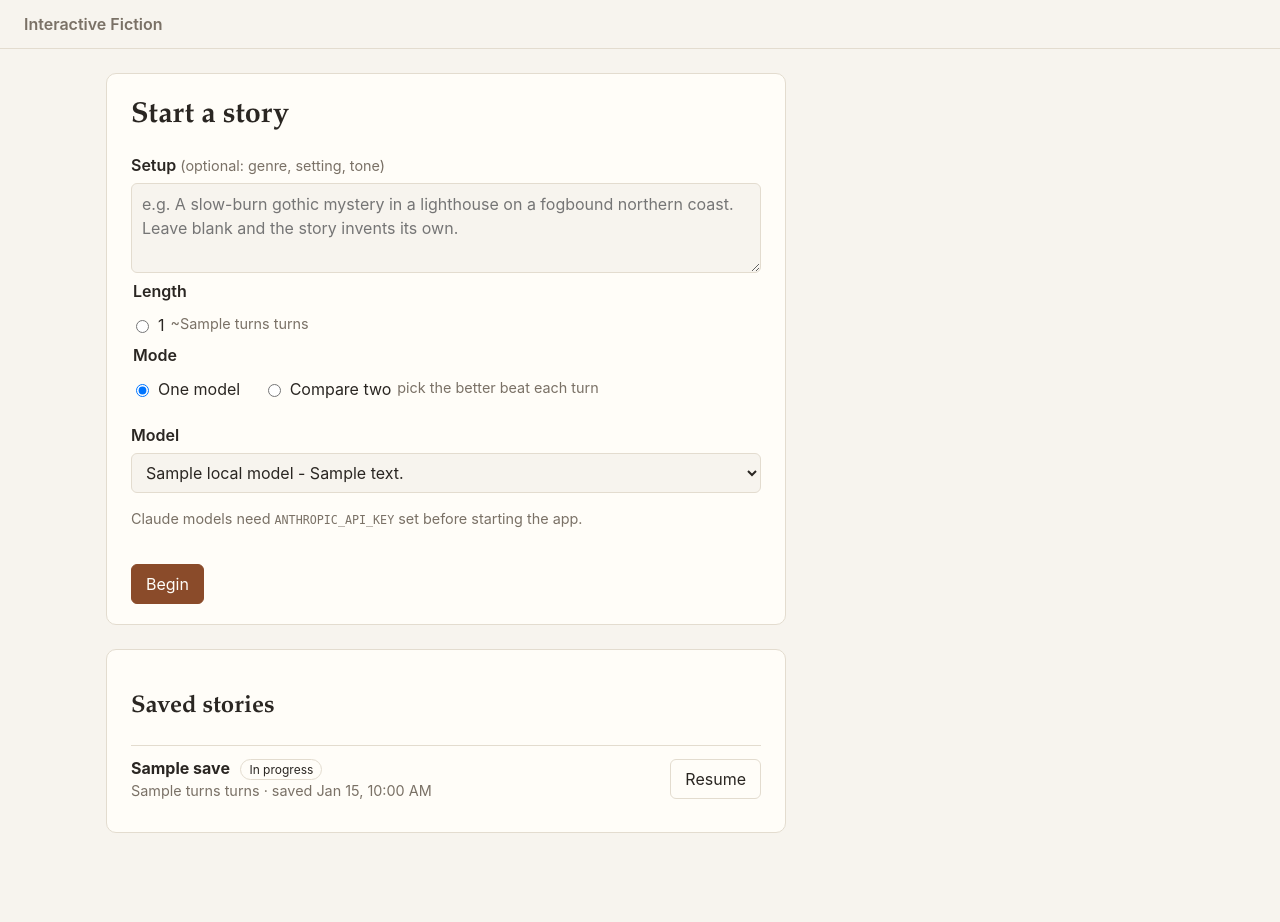
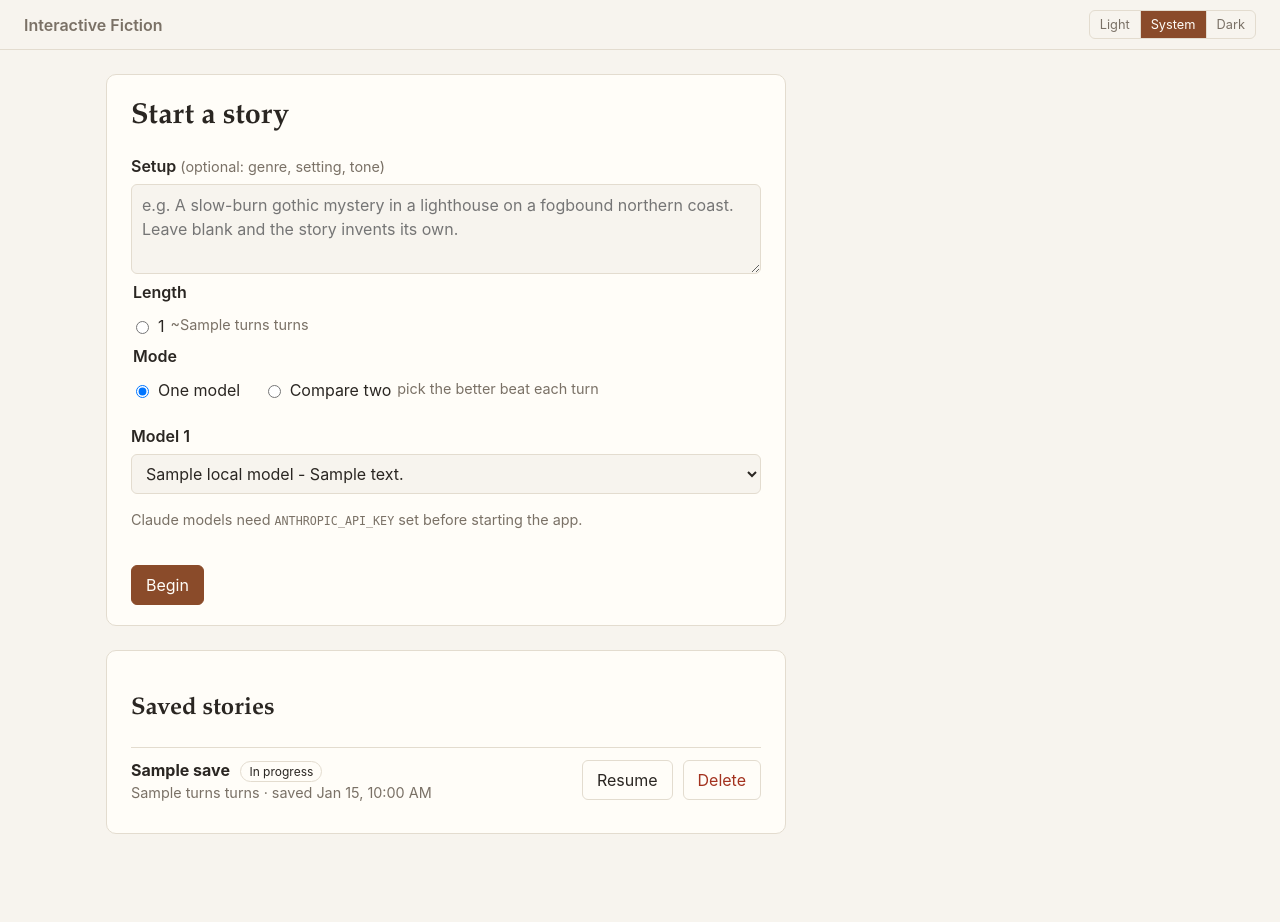
Before and after one commit to CosmicMote/interactive-fiction, a FastAPI app: template src/fiction/web/templates/index.html in a window 1280 px wide. Before the commit the page ends 833 px from the top, so only its background shows below. Run offline with FastAPI, Linux system fonts and the light colour scheme; the template is opened without the code that fills it: most values are stand-ins (such as "Sample title", 1, 10 or a date in 2020).

Commit message:
Single model picker until Compare, delete saves, light/dark switcher
- New-story form shows one picker ("Model 1"); choosing Compare adds
  "Model 2" via script rather than CSS :has(), so it works everywhere
  and the hidden picker is never submitted.
- Stylesheet URL is versioned by mtime so browsers don't keep stale CSS.
- Saved stories get a Delete button with a confirmation dialog.
- Light / System / Dark theme switcher, remembered in localStorage and
  applied before first paint. Dropped the body color fade, which left
  text unreadable mid-switch.

Co-Authored-By: Claude Opus 5.5 <noreply@anthropic.com>

```diff
--- a/src/fiction/storage.py
+++ b/src/fiction/storage.py
@@ -59,6 +59,10 @@ def load(saves_dir: Path, filename: str) -> SaveFile:
         raise SaveNotFoundError(f"{filename} isn't a valid save") from e
 
 
+def delete(saves_dir: Path, filename: str) -> None:
+    _resolve(saves_dir, filename).unlink()
+
+
 def list_saves(saves_dir: Path) -> list[SaveSummary]:
     if not saves_dir.is_dir():
         return []
--- a/src/fiction/web/app.py
+++ b/src/fiction/web/app.py
@@ -49,6 +49,8 @@ def create_app(saves_dir: Path | None = None, backend_factory=make_backends) ->
     app.mount("/static", StaticFiles(directory=HERE / "static"), name="static")
     templates = Jinja2Templates(directory=HERE / "templates")
     templates.env.filters["paragraphs"] = paragraphs
+    # Versioned static URLs, so a browser never keeps a stale stylesheet after an update.
+    templates.env.globals["static_url"] = lambda name: f"/static/{name}?v={int((HERE / 'static' / name).stat().st_mtime)}"
     sessions: dict[str, Session] = {}
 
     def get_session(sid: str) -> Session:
@@ -201,6 +203,14 @@ def create_app(saves_dir: Path | None = None, backend_factory=make_backends) ->
             return render_index(request, error=str(e), status_code=400)
         return RedirectResponse(f"/s/{sid}", status_code=303)
 
+    @app.post("/saves/{filename}/delete")
+    def delete_save(filename: str):
+        try:
+            storage.delete(saves_dir, filename)
+        except storage.SaveNotFoundError:
+            raise HTTPException(404, "Save not found.")
+        return RedirectResponse("/", status_code=303)
+
     @app.get("/saves/{filename}", response_class=HTMLResponse)
     def view_save(request: Request, filename: str):
         try:
--- a/src/fiction/web/static/style.css
+++ b/src/fiction/web/static/style.css
@@ -1,4 +1,5 @@
-/* All colors are tokens so a tone-based scheme can later override them via body[data-tone="..."]. */
+/* All colors are tokens so a tone-based scheme can later override them via body[data-tone="..."].
+   Theme: follows the OS unless <html data-theme="light|dark"> is set by the theme switcher. */
 :root {
   --bg: #f7f4ee;
   --surface: #fffdf8;
@@ -11,13 +12,32 @@
   --error-bg: #fbe9e6;
   --error-text: #8c2a1c;
   --ok: #2f6b3a;
+  --danger: #a3321f;
+  --danger-solid: #b23a26;
   --serif: "Iowan Old Style", "Palatino Linotype", Palatino, Georgia, serif;
   --sans: -apple-system, BlinkMacSystemFont, "Segoe UI", system-ui, sans-serif;
-  color-scheme: light dark;
+  color-scheme: light;
+}
+
+:root[data-theme="dark"] {
+  --bg: #1b1916;
+  --surface: #24211d;
+  --text: #e9e3d8;
+  --muted: #9b9184;
+  --accent: #d0875c;
+  --accent-text: #1b1916;
+  --border: #3a352e;
+  --player: #9db4cf;
+  --error-bg: #3a1f1a;
+  --error-text: #f2a597;
+  --ok: #8fcf99;
+  --danger: #f2a597;
+  --danger-solid: #c2503f;
+  color-scheme: dark;
 }
 
 @media (prefers-color-scheme: dark) {
-  :root {
+  :root:not([data-theme="light"]) {
     --bg: #1b1916;
     --surface: #24211d;
     --text: #e9e3d8;
@@ -29,6 +49,9 @@
     --error-bg: #3a1f1a;
     --error-text: #f2a597;
     --ok: #8fcf99;
+    --danger: #f2a597;
+    --danger-solid: #c2503f;
+    color-scheme: dark;
   }
 }
 
@@ -40,13 +63,22 @@ body {
   color: var(--text);
   font-family: var(--sans);
   line-height: 1.5;
-  transition: background-color 0.6s, color 0.6s;
 }
 
 header.site {
-  padding: 12px 24px;
+  padding: 10px 24px;
   border-bottom: 1px solid var(--border);
+  display: flex; align-items: center; justify-content: space-between; gap: 12px;
 }
+
+/* Theme switcher: a three-way segmented control. */
+.theme-switch { display: inline-flex; border: 1px solid var(--border); border-radius: 6px; overflow: hidden; }
+.theme-switch button {
+  border: none; border-radius: 0; padding: 4px 10px;
+  font-size: 0.8rem; color: var(--muted); background: transparent;
+}
+.theme-switch button + button { border-left: 1px solid var(--border); }
+.theme-switch button[aria-pressed="true"] { background: var(--accent); color: var(--accent-text); }
 header.site .home { color: var(--muted); text-decoration: none; font-weight: 600; }
 
 main { max-width: 1100px; margin: 0 auto; padding: 24px 16px 64px; }
@@ -89,10 +121,9 @@ button {
 }
 button.primary { background: var(--accent); border-color: var(--accent); color: var(--accent-text); }
 button:disabled { opacity: 0.5; cursor: wait; }
+button.danger { color: var(--danger); }
+button.danger-solid { background: var(--danger-solid); border-color: var(--danger-solid); color: #fff; }
 .new-story button.primary { margin-top: 20px; }
-/* Model B only matters in Compare mode. */
-.new-story:not(:has(input[name=mode][value=compare]:checked)) .only-compare,
-.new-story:has(input[name=mode][value=compare]:checked) .only-single { display: none; }
 
 .error {
   background: var(--error-bg);
@@ -108,6 +139,17 @@ button:disabled { opacity: 0.5; cursor: wait; }
   display: flex; justify-content: space-between; align-items: center; gap: 12px;
   padding: 10px 0; border-top: 1px solid var(--border);
 }
+.saves .row { margin-top: 0; }
+
+dialog.confirm {
+  background: var(--surface); color: var(--text);
+  border: 1px solid var(--border); border-radius: 10px;
+  padding: 20px 24px; max-width: min(420px, calc(100vw - 32px));
+}
+dialog.confirm::backdrop { background: rgb(0 0 0 / 0.45); }
+dialog.confirm h3 { margin: 0 0 8px; font-family: var(--serif); }
+.row.end { justify-content: flex-end; }
+
 .badge { font-size: 0.75em; padding: 2px 8px; border-radius: 999px; border: 1px solid var(--border); margin-left: 6px; }
 .badge.concluded { color: var(--ok); }
 
--- a/src/fiction/web/templates/base.html
+++ b/src/fiction/web/templates/base.html
@@ -4,7 +4,14 @@
   <meta charset="utf-8">
   <meta name="viewport" content="width=device-width, initial-scale=1">
   <title>{% block title %}Interactive Fiction{% endblock %}</title>
-  <link rel="stylesheet" href="/static/style.css">
+  <script>
+    // Apply the saved theme before first paint. "system" (or nothing saved) follows the OS.
+    try {
+      const t = localStorage.getItem("theme");
+      if (t === "light" || t === "dark") document.documentElement.dataset.theme = t;
+    } catch {}
+  </script>
+  <link rel="stylesheet" href="{{ static_url('style.css') }}">
   <script src="https://unpkg.com/htmx.org@2.0.4" defer></script>
   <script>
     // After a turn renders, bring the player's latest input (and the new beat below it) into view.
@@ -19,9 +26,29 @@
 <body data-tone="{% block tone %}{% endblock %}">
   <header class="site">
     <a href="/" class="home">Interactive Fiction</a>
+    <div class="theme-switch" role="group" aria-label="Color theme">
+      <button type="button" data-theme-choice="light">Light</button>
+      <button type="button" data-theme-choice="system">System</button>
+      <button type="button" data-theme-choice="dark">Dark</button>
+    </div>
   </header>
   <main>
     {% block content %}{% endblock %}
   </main>
+  <script>
+    (() => {
+      const buttons = document.querySelectorAll("[data-theme-choice]");
+      const current = () => document.documentElement.dataset.theme || "system";
+      const render = () => buttons.forEach((b) => b.setAttribute("aria-pressed", b.dataset.themeChoice === current()));
+      buttons.forEach((b) => b.addEventListener("click", () => {
+        const choice = b.dataset.themeChoice;
+        if (choice === "system") delete document.documentElement.dataset.theme;
+        else document.documentElement.dataset.theme = choice;
+        try { localStorage.setItem("theme", choice); } catch {}
+        render();
+      }));
+      render();
+    })();
+  </script>
 </body>
 </html>
--- a/src/fiction/web/templates/index.html
+++ b/src/fiction/web/templates/index.html
@@ -40,13 +40,16 @@
 
     <div class="model-pickers">
       <div>
-        <label for="model_a"><span class="only-compare">Model A</span><span class="only-single">Model</span></label>
+        <label for="model_a">Model 1</label>
         {{ model_select("model_a", default_a) }}
       </div>
-      <div class="only-compare">
-        <label for="model_b">Model B <span class="hint">(can be the same as A)</span></label>
-        {{ model_select("model_b", default_b) }}
-      </div>
+      {# Added to the form only when Compare is chosen; see the script below. #}
+      <template id="model-b-template">
+        <div id="model-b">
+          <label for="model_b">Model 2 <span class="hint">(can be the same as Model 1)</span></label>
+          {{ model_select("model_b", default_b) }}
+        </div>
+      </template>
     </div>
     {% if not claude_available %}
       <p class="hint">Claude models need <code>ANTHROPIC_API_KEY</code> set before starting the app.</p>
@@ -67,9 +70,12 @@
         <span class="badge {{ s.status }}">{{ "Finished" if s.status == "concluded" else "In progress" }}</span>
         <div class="hint">{{ s.turns }} turns · saved {{ s.saved_at.astimezone().strftime("%b %-d, %-I:%M %p") }}</div>
       </div>
-      <form method="post" action="/saves/{{ s.filename }}/open">
-        <button type="submit">{{ "Read" if s.status == "concluded" else "Resume" }}</button>
-      </form>
+      <div class="row">
+        <form method="post" action="/saves/{{ s.filename }}/open">
+          <button type="submit">{{ "Read" if s.status == "concluded" else "Resume" }}</button>
+        </form>
+        <button type="button" class="danger" data-delete="{{ s.filename }}" data-name="{{ s.name }}">Delete</button>
+      </div>
     </li>
     {% endfor %}
   </ul>
@@ -77,4 +83,44 @@
   <p class="hint">No saves yet.</p>
   {% endif %}
 </section>
+
+<dialog id="delete-dialog" class="confirm">
+  <form method="post" id="delete-form">
+    <h3>Delete this story?</h3>
+    <p><strong id="delete-name"></strong> will be permanently deleted. This can't be undone.</p>
+    <div class="row end">
+      <button type="button" value="cancel" onclick="this.closest('dialog').close()">Cancel</button>
+      <button type="submit" class="danger-solid">Delete</button>
+    </div>
+  </form>
+</dialog>
+
+<script>
+  // Mode: show one model picker, and add a second only for Compare. The second
+  // picker is removed from the DOM (not just hidden) so it isn't submitted.
+  (() => {
+    const form = document.querySelector(".new-story");
+    const template = document.getElementById("model-b-template");
+    const sync = () => {
+      const compare = form.querySelector("input[name=mode]:checked").value === "compare";
+      const existing = document.getElementById("model-b");
+      if (compare && !existing) template.after(template.content.cloneNode(true));
+      if (!compare && existing) existing.remove();
+    };
+    form.querySelectorAll("input[name=mode]").forEach((r) => r.addEventListener("change", sync));
+    sync();
+  })();
+
+  // Delete: confirm in a dialog before posting.
+  (() => {
+    const dialog = document.getElementById("delete-dialog");
+    document.querySelectorAll("[data-delete]").forEach((btn) =>
+      btn.addEventListener("click", () => {
+        document.getElementById("delete-name").textContent = btn.dataset.name;
+        document.getElementById("delete-form").action = `/saves/${encodeURIComponent(btn.dataset.delete)}/delete`;
+        dialog.showModal();
+      })
+    );
+  })();
+</script>
 {% endblock %}
```
Also changed, not shown: tests/test_storage.py (+10 -0 lines), tests/test_web.py (+24 -0 lines), README.md.
